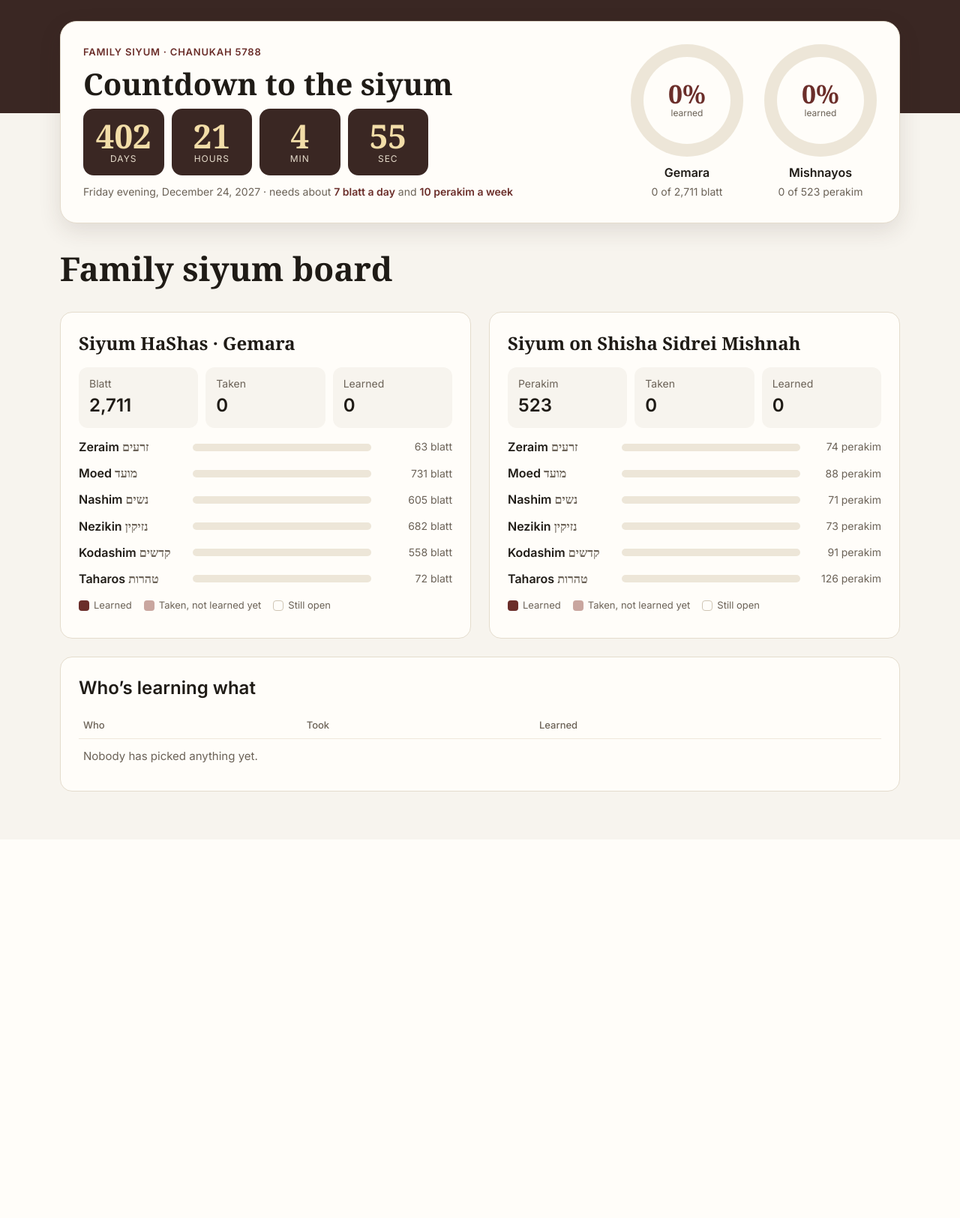
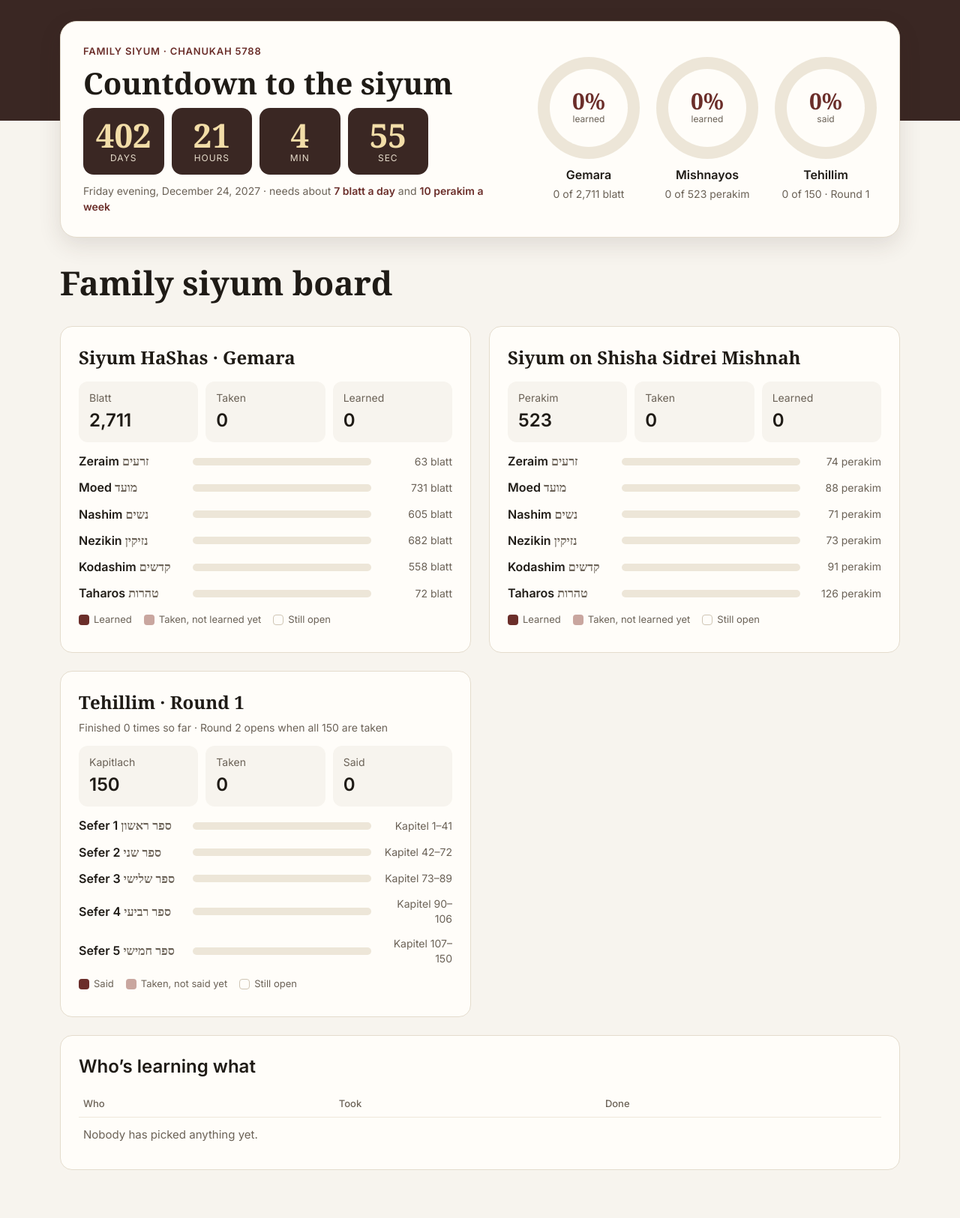
Before and after one commit to tunabagelllc-sketch/kramer-family-shas, a Node server app: page /board in a window 1280 px wide. Shown: the part 71-1696 px from the top of the page at 75% size. Before the commit the page ends 1127 px from the top, so only its background shows below. Run offline with Node 20, Linux system fonts and the light colour scheme; the visitor is signed in with stand-in values (Sample User, id 1); data that the repository does not hold is empty; some web fonts are replaced.

Commit message:
Add Tehillim: five sefarim, whole sefer or a few kapitlach, rounds, third countdown ring and board section
Co-Authored-By: Claude Opus 5.5 <noreply@anthropic.com>
Claude-Session: https://claude.ai/code/session_0114dzzpwhHT97u3ygLxns7X

```diff
--- a/public/style.css
+++ b/public/style.css
@@ -194,3 +194,22 @@ td { padding: 12px 6px; border-top: 1px solid #EFE8DB; vertical-align: top; }
 .signed-in { flex-direction: row; flex-wrap: wrap; align-items: center; justify-content: space-between; }
 .signed-in h1 { margin: 0 0 4px; font-size: 32px; }
 .nopin { font-size: 12px; font-weight: 600; background: #F3ECDF; color: #5C4A2E; border-radius: 999px; padding: 3px 9px; white-space: nowrap; }
+
+/* Tehillim */
+.modes { grid-template-columns: repeat(auto-fit, minmax(200px, 1fr)); max-width: 900px; }
+.round-note { margin-top: 6px; background: #F3ECDF; border-radius: 12px; padding: 14px 16px; font-size: 14px; color: #5C4A2E; line-height: 1.45; }
+.cd-rings { gap: 22px; }
+.cd-ring { width: 136px; height: 136px; }
+.cd-ring-in { width: 104px; height: 104px; }
+.cd-ring-pct { font-size: 30px; }
+.boards { grid-template-columns: repeat(auto-fit, minmax(360px, 1fr)); }
+@media (max-width: 560px) { .cd-ring { width: 104px; height: 104px; } .cd-ring-in { width: 80px; height: 80px; } .cd-ring-pct { font-size: 22px; } .cd-rings { gap: 14px; } }
+.mas .heb { white-space: nowrap; font-size: 18px; }
+@media (max-width: 560px) {
+  .cd-rings { gap: 10px; flex-wrap: nowrap; width: 100%; justify-content: space-between; }
+  .cd-ring { width: 92px; height: 92px; }
+  .cd-ring-in { width: 70px; height: 70px; }
+  .cd-ring-pct { font-size: 19px; }
+  .cd-ring-wrap .strong { font-size: 14px; }
+  .cd-ring-sub { font-size: 11px; text-align: center; }
+}
--- a/src/server.js
+++ b/src/server.js
@@ -168,14 +168,29 @@ app.post('/setup', wrap(async (req, res) => {
 }));
 
 // ---------- Who's learning ----------
+const labelOf = (t, x) => t.prefix + x.name;
+
+// Tehillim is said in rounds. The current round is the newest one, unless all 150 are taken in it.
+async function tehillimRound() {
+  const r = await db.one(`SELECT round, count(*)::int AS n FROM claims WHERE track = 't' GROUP BY round ORDER BY round DESC LIMIT 1`);
+  if (!r) return 1;
+  return r.n >= TRACKS.t.total ? r.round + 1 : r.round;
+}
+const roundFor = async (t) => (t.rounds ? tehillimRound() : 1);
+async function tehillimFinished() {
+  const r = await db.one(`SELECT count(*)::int AS n FROM (SELECT round FROM claims WHERE track = 't' GROUP BY round
+    HAVING count(learned_at) >= $1) x`, [TRACKS.t.total]);
+  return r ? r.n : 0;
+}
+
 async function summaries() {
-  const rows = await db.many(`SELECT person_id, track, masechta, array_agg(unit ORDER BY unit) AS units,
-      count(learned_at)::int AS learned FROM claims GROUP BY person_id, track, masechta ORDER BY min(claimed_at)`);
+  const rows = await db.many(`SELECT person_id, track, masechta, round, array_agg(unit ORDER BY unit) AS units,
+      count(learned_at)::int AS learned FROM claims GROUP BY person_id, track, masechta, round ORDER BY min(claimed_at)`);
   const by = {};
   for (const r of rows) {
-    const t = TRACKS[r.track]; const x = t.byKey[r.masechta]; if (!x) continue;
-    const label = (r.track === 'm' ? 'Mishnayos ' : '') + x.name;
-    const what = r.units.length === x.count ? `${label} · whole` : `${label} ${r.track === 'm' ? 'perek ' : ''}${ranges(r.units)}`;
+    const t = TRACKS[r.track]; const x = t && t.byKey[r.masechta]; if (!x) continue;
+    const rnd = t.rounds && r.round > 1 ? ` · Round ${r.round}` : '';
+    const what = r.units.length === x.count ? `${labelOf(t, x)} · whole${rnd}` : `${t.prefix}${t.rangePrefix}${ranges(r.units)}${rnd}`;
     (by[r.person_id] = by[r.person_id] || []).push({ what, done: r.learned, of: r.units.length, unitsWord: t.many });
   }
   return by;
@@ -272,62 +287,68 @@ app.get('/learn', requirePerson, wrap(async (req, res) => {
   let s = parseInt(req.query.s, 10); if (!(s >= 0 && s < t.sedarim.length)) s = t.key === 'g' ? 1 : 0;
   const seder = t.sedarim[s];
   const x = (req.query.m && t.byKey[req.query.m] && t.byKey[req.query.m].seder === s) ? t.byKey[req.query.m] : seder.masechtos[0];
+  const round = await roundFor(t);
 
-  const counts = await db.many('SELECT masechta, count(*)::int AS n FROM claims WHERE track = $1 GROUP BY masechta', [t.key]);
+  const counts = await db.many('SELECT masechta, count(*)::int AS n FROM claims WHERE track = $1 AND round = $2 GROUP BY masechta', [t.key, round]);
   const takenCount = Object.fromEntries(counts.map((c) => [c.masechta, c.n]));
   const claimed = await db.many(`SELECT c.unit, c.person_id, p.name FROM claims c JOIN people p ON p.id = c.person_id
-    WHERE c.track = $1 AND c.masechta = $2`, [t.key, x.key]);
+    WHERE c.track = $1 AND c.masechta = $2 AND c.round = $3`, [t.key, x.key, round]);
   const owner = Object.fromEntries(claimed.map((c) => [c.unit, c]));
   const units = [];
-  for (let u = t.first; u <= x.last; u++) units.push({ n: u, label: hebNum(u), owner: owner[u] || null });
+  for (let u = x.first; u <= x.last; u++) units.push({ n: u, label: hebNum(u), owner: owner[u] || null });
   const free = units.filter((u) => !u.owner).length;
-  res.render('learn', { t, tracks: TRACKS, s, seder, x, units, free, takenCount });
+  const finished = t.rounds ? await tehillimFinished() : 0;
+  res.render('learn', { t, tracks: TRACKS, s, seder, x, units, free, takenCount, round, finished, labelOf });
 }));
 
 app.post('/claim', requirePerson, wrap(async (req, res) => {
   const t = TRACKS[req.body.track]; const x = t && t.byKey[req.body.masechta];
   if (!x) return res.redirect('/learn');
+  const round = await roundFor(t);
   let wanted = [];
   if (req.body.mode === 'whole') {
-    const taken = new Set((await db.many('SELECT unit FROM claims WHERE track = $1 AND masechta = $2', [t.key, x.key])).map((r) => r.unit));
-    for (let u = t.first; u <= x.last; u++) if (!taken.has(u)) wanted.push(u);
+    const taken = new Set((await db.many('SELECT unit FROM claims WHERE track = $1 AND masechta = $2 AND round = $3',
+      [t.key, x.key, round])).map((r) => r.unit));
+    for (let u = x.first; u <= x.last; u++) if (!taken.has(u)) wanted.push(u);
   } else {
     const raw = [].concat(req.body.units || []);
-    wanted = [...new Set(raw.map((v) => parseInt(v, 10)).filter((u) => u >= t.first && u <= x.last))];
+    wanted = [...new Set(raw.map((v) => parseInt(v, 10)).filter((u) => u >= x.first && u <= x.last))];
   }
   const back = `/learn?track=${t.key}&s=${x.seder}&m=${x.key}`;
   if (!wanted.length) {
     req.flash('err', req.body.mode === 'whole' ? 'Everything here is already taken.' : `Tap at least one ${t.one} first.`);
     return res.redirect(back);
   }
-  const r = await db.pool.query(`INSERT INTO claims (track, masechta, unit, person_id)
-    SELECT $1, $2, u, $3 FROM unnest($4::int[]) AS u ON CONFLICT DO NOTHING`, [t.key, x.key, req.me.id, wanted]);
-  const label = (t.key === 'm' ? 'Mishnayos ' : '') + x.name;
+  const r = await db.pool.query(`INSERT INTO claims (track, masechta, unit, person_id, round)
+    SELECT $1, $2, u, $3, $5 FROM unnest($4::int[]) AS u ON CONFLICT DO NOTHING`, [t.key, x.key, req.me.id, wanted, round]);
+  const label = labelOf(t, x);
   const got = r.rowCount;
   if (got === 0) req.flash('err', 'Someone else already took those. Pick others.');
   else if (got < wanted.length) req.flash('ok', `Added ${got} ${got === 1 ? t.one : t.many} of ${label}. ${wanted.length - got} were just taken by someone else.`);
   else if (req.body.mode === 'whole') req.flash('ok', got === x.count ? `You took all of ${label}. Hatzlacha!` : `You took the remaining ${got} ${got === 1 ? t.one : t.many} of ${label}. Hatzlacha!`);
   else req.flash('ok', `Added ${got} ${got === 1 ? t.one : t.many} of ${label} to your plan.`);
+  if (t.rounds && (await roundFor(t)) > round) req.flash('ok', `That finished taking all of Tehillim! Round ${round + 1} is now open.`);
   res.redirect(back);
 }));
 
 // ---------- My plan ----------
+const TRACK_ORDER = { g: 0, m: 1, t: 2 };
 app.get('/plan', requirePerson, wrap(async (req, res) => {
-  const rows = await db.many(`SELECT track, masechta, unit, learned_at FROM claims WHERE person_id = $1 ORDER BY track, masechta, unit`, [req.me.id]);
+  const rows = await db.many(`SELECT track, masechta, unit, round, learned_at FROM claims WHERE person_id = $1 ORDER BY track, masechta, round, unit`, [req.me.id]);
   const groups = [];
   const idx = {};
   for (const r of rows) {
-    const t = TRACKS[r.track]; const x = t.byKey[r.masechta]; if (!x) continue;
-    const k = r.track + ':' + r.masechta;
+    const t = TRACKS[r.track]; const x = t && t.byKey[r.masechta]; if (!x) continue;
+    const k = r.track + ':' + r.masechta + ':' + r.round;
     if (!idx[k]) {
-      idx[k] = { t, x, label: (r.track === 'm' ? 'Mishnayos ' : '') + x.name, units: [] };
+      idx[k] = { t, x, round: r.round, label: labelOf(t, x) + (t.rounds && r.round > 1 ? ` · Round ${r.round}` : ''), units: [] };
       groups.push(idx[k]);
     }
     idx[k].units.push({ n: r.unit, label: hebNum(r.unit), learned: !!r.learned_at, url: sefariaUrl(r.track, x, r.unit) });
   }
-  // Gemara first, then by order in Shas
-  groups.sort((a, b) => (a.t.key === b.t.key ? 0 : a.t.key === 'g' ? -1 : 1) || a.x.seder - b.x.seder
-    || a.t.sedarim[a.x.seder].masechtos.indexOf(a.x) - b.t.sedarim[b.x.seder].masechtos.indexOf(b.x));
+  // Gemara, then Mishnayos, then Tehillim; each in its own order
+  groups.sort((a, b) => (TRACK_ORDER[a.t.key] - TRACK_ORDER[b.t.key]) || a.x.seder - b.x.seder
+    || a.t.sedarim[a.x.seder].masechtos.indexOf(a.x) - b.t.sedarim[b.x.seder].masechtos.indexOf(b.x) || a.round - b.round);
   for (const g of groups) {
     g.done = g.units.filter((u) => u.learned).length;
     g.whole = g.units.length === g.x.count;
@@ -342,8 +363,8 @@ app.post('/learned', requirePerson, wrap(async (req, res) => {
   const t = TRACKS[req.body.track];
   if (t) {
     await db.pool.query(`UPDATE claims SET learned_at = ${req.body.learned === '1' ? 'now()' : 'NULL'}
-      WHERE track = $1 AND masechta = $2 AND unit = $3 AND person_id = $4`,
-    [t.key, req.body.masechta, parseInt(req.body.unit, 10), req.me.id]);
+      WHERE track = $1 AND masechta = $2 AND unit = $3 AND person_id = $4 AND round = $5`,
+    [t.key, req.body.masechta, parseInt(req.body.unit, 10), req.me.id, parseInt(req.body.round, 10) || 1]);
   }
   res.redirect('/plan' + (req.body.anchor ? '#' + encodeURIComponent(req.body.anchor) : ''));
 }));
@@ -351,36 +372,47 @@ app.post('/learned', requirePerson, wrap(async (req, res) => {
 app.post('/release', requirePerson, wrap(async (req, res) => {
   const t = TRACKS[req.body.track];
   if (t) {
-    const params = [t.key, req.body.masechta, req.me.id];
-    let sql = 'DELETE FROM claims WHERE track = $1 AND masechta = $2 AND person_id = $3 AND learned_at IS NULL';
-    if (req.body.unit) { sql += ' AND unit = $4'; params.push(parseInt(req.body.unit, 10)); }
+    const params = [t.key, req.body.masechta, req.me.id, parseInt(req.body.round, 10) || 1];
+    let sql = 'DELETE FROM claims WHERE track = $1 AND masechta = $2 AND person_id = $3 AND round = $4 AND learned_at IS NULL';
+    if (req.body.unit) { sql += ' AND unit = $5'; params.push(parseInt(req.body.unit, 10)); }
     const r = await db.pool.query(sql, params);
-    req.flash('ok', r.rowCount ? `Gave back ${r.rowCount} so someone else can take ${r.rowCount === 1 ? 'it' : 'them'}. (Anything you already learned stays yours.)` : 'Nothing to give back. Learned ones stay yours.');
+    req.flash('ok', r.rowCount ? `Gave back ${r.rowCount} so someone else can take ${r.rowCount === 1 ? 'it' : 'them'}. (Anything you already finished stays yours.)` : 'Nothing to give back. Finished ones stay yours.');
   }
   res.redirect('/plan');
 }));
 
 // ---------- Family siyum board ----------
+// Gemara and Mishnayos count everything; Tehillim counts the current round.
 async function trackTotals() {
-  const rows = await db.many('SELECT track, count(*)::int AS taken, count(learned_at)::int AS learned FROM claims GROUP BY track');
+  const tr = await tehillimRound();
+  const rows = await db.many(`SELECT track, count(*)::int AS taken, count(learned_at)::int AS learned FROM claims
+    WHERE track <> 't' OR round = $1 GROUP BY track`, [tr]);
   const out = {};
   for (const t of Object.values(TRACKS)) {
     const r = rows.find((v) => v.track === t.key) || { taken: 0, learned: 0 };
     out[t.key] = { total: t.total, taken: r.taken, learned: r.learned };
   }
+  out.t.round = tr;
+  out.t.finished = await tehillimFinished();
   return out;
 }
 
 app.get('/board', wrap(async (req, res) => {
-  const rows = await db.many('SELECT track, masechta, count(*)::int AS taken, count(learned_at)::int AS learned FROM claims GROUP BY track, masechta');
+  const tr = await tehillimRound();
+  const rows = await db.many(`SELECT track, masechta, count(*)::int AS taken, count(learned_at)::int AS learned FROM claims
+    WHERE track <> 't' OR round = $1 GROUP BY track, masechta`, [tr]);
   const boards = Object.values(TRACKS).map((t) => {
-    const sedarim = t.sedarim.map((s) => {
+    // Tehillim shows one row per sefer; Shas and Mishnayos one row per seder.
+    const groups = t.key === 't'
+      ? t.sedarim[0].masechtos.map((x) => ({ name: x.name, heb: x.heb, total: x.count, list: [x], range: `${x.first}–${x.last}` }))
+      : t.sedarim.map((s) => ({ name: s.name, heb: s.heb, total: s.total, list: s.masechtos }));
+    const sedarim = groups.map((g) => {
       let taken = 0, learned = 0;
-      for (const x of s.masechtos) {
+      for (const x of g.list) {
         const r = rows.find((v) => v.track === t.key && v.masechta === x.key);
         if (r) { taken += r.taken; learned += r.learned; }
       }
-      return { name: s.name, heb: s.heb, total: s.total, taken, learned };
+      return { name: g.name, heb: g.heb, total: g.total, range: g.range, taken, learned };
     });
     const taken = sedarim.reduce((a, s) => a + s.taken, 0);
     const learned = sedarim.reduce((a, s) => a + s.learned, 0);
@@ -388,9 +420,8 @@ app.get('/board', wrap(async (req, res) => {
   });
   const people = await db.many('SELECT id, name, generation FROM people ORDER BY created_at, id');
   const sums = await summaries();
-  const cdTotals = {};
-  for (const b of boards) cdTotals[b.t.key] = { total: b.total, taken: b.taken, learned: b.learned };
-  res.render('board', { boards, people, sums, countdown: { totals: cdTotals } });
+  const totals = await trackTotals();
+  res.render('board', { boards, people, sums, tRound: tr, tFinished: totals.t.finished, countdown: { totals } });
 }));
 
 // ---------- Admin ----------
--- a/views/board.ejs
+++ b/views/board.ejs
@@ -3,25 +3,26 @@
 <div class="boards">
 <% boards.forEach(b => { %>
 <section class="card">
-  <h2 class="serif title-sm"><%= b.t.key === 'g' ? 'Siyum HaShas · Gemara' : 'Siyum on Shisha Sidrei Mishnah' %></h2>
+  <h2 class="serif title-sm"><%= b.t.key === 'g' ? 'Siyum HaShas · Gemara' : b.t.key === 'm' ? 'Siyum on Shisha Sidrei Mishnah' : 'Tehillim · Round ' + tRound %></h2>
+  <% if (b.t.rounds) { %><span class="muted small" style="margin-top: -8px">Finished <%= tFinished %> time<%= tFinished === 1 ? '' : 's' %> so far · Round <%= tRound + 1 %> opens when all 150 are taken</span><% } %>
   <div class="stats">
     <div><span class="muted small"><%= b.t.many[0].toUpperCase() + b.t.many.slice(1) %></span><span class="num"><%= b.total.toLocaleString() %></span></div>
     <div><span class="muted small">Taken</span><span class="num"><%= b.taken.toLocaleString() %></span></div>
-    <div><span class="muted small">Learned</span><span class="num"><%= b.learned.toLocaleString() %></span></div>
+    <div><span class="muted small"><%= b.t.doneWord[0].toUpperCase() + b.t.doneWord.slice(1) %></span><span class="num"><%= b.learned.toLocaleString() %></span></div>
   </div>
   <div class="seder-rows">
     <% b.sedarim.forEach(sd => { %>
       <div class="seder-row">
         <span class="strong"><%= sd.name %> <span lang="he" class="serif muted"><%= sd.heb %></span></span>
-        <div class="bar stacked" role="img" aria-label="<%= sd.learned %> learned, <%= sd.taken %> taken of <%= sd.total %>">
+        <div class="bar stacked" role="img" aria-label="<%= sd.learned %> <%= b.t.doneWord %>, <%= sd.taken %> taken of <%= sd.total %>">
           <div class="learned" style="width: <%= (100 * sd.learned / sd.total).toFixed(1) %>%"></div>
           <div class="taken" style="width: <%= (100 * (sd.taken - sd.learned) / sd.total).toFixed(1) %>%"></div>
         </div>
-        <span class="muted small right"><%= sd.total %> <%= b.t.many %></span>
+        <span class="muted small right"><%= sd.range ? 'Kapitel ' + sd.range : sd.total + ' ' + b.t.many %></span>
       </div>
     <% }) %>
   </div>
-  <div class="legend"><span><i class="sw learned"></i>Learned</span><span><i class="sw takenbar"></i>Taken, not learned yet</span><span><i class="sw open"></i>Still open</span></div>
+  <div class="legend"><span><i class="sw learned"></i><%= b.t.rounds ? 'Said' : 'Learned' %></span><span><i class="sw takenbar"></i>Taken, not <%= b.t.doneWord %> yet</span><span><i class="sw open"></i>Still open</span></div>
 </section>
 <% }) %>
 </div>
@@ -30,7 +31,7 @@
   <h2 class="title-sm">Who’s learning what</h2>
   <div class="table-wrap">
     <table>
-      <thead><tr><th>Who</th><th>Took</th><th>Learned</th></tr></thead>
+      <thead><tr><th>Who</th><th>Took</th><th>Done</th></tr></thead>
       <tbody>
       <% let any = false; people.forEach(p => { (sums[p.id] || []).forEach((s, i) => { any = true; %>
         <tr>
--- a/views/partials/countdown.ejs
+++ b/views/partials/countdown.ejs
@@ -1,5 +1,5 @@
 <% const daysLeft = Math.max(1, siyum.days);
-   const g = totals.g, m = totals.m;
+   const g = totals.g, m = totals.m, th = totals.t;
    const pct = (v) => { const x = 100 * v.learned / v.total; return v.learned > 0 && x < 1 ? '<1' : String(Math.round(x)); };
    const ringW = (v) => Math.min(100, 100 * v.learned / v.total).toFixed(2); %>
 <section class="cd-hero" aria-labelledby="cd-title">
@@ -19,13 +19,13 @@
           <strong><%= Math.ceil((m.total - m.learned) / daysLeft * 7) %> perakim a week</strong></p>
       </div>
       <div class="cd-rings">
-        <% [['Gemara', g, 'blatt'], ['Mishnayos', m, 'perakim']].forEach(([name, v, unit]) => { %>
+        <% [['Gemara', g, 'blatt', 'learned'], ['Mishnayos', m, 'perakim', 'learned'], ['Tehillim', th, 'kapitlach', 'said']].filter(r => r[1]).forEach(([name, v, unit, word]) => { %>
         <div class="cd-ring-wrap">
-          <div class="cd-ring" style="--p: <%= ringW(v) %>%" role="img" aria-label="<%= name %>: <%= v.learned %> of <%= v.total %> <%= unit %> learned">
-            <div class="cd-ring-in"><span class="cd-ring-pct"><%= pct(v) %>%</span><span class="cd-ring-lbl">learned</span></div>
+          <div class="cd-ring" style="--p: <%= ringW(v) %>%" role="img" aria-label="<%= name %>: <%= v.learned %> of <%= v.total %> <%= unit %> <%= word %>">
+            <div class="cd-ring-in"><span class="cd-ring-pct"><%= pct(v) %>%</span><span class="cd-ring-lbl"><%= word %></span></div>
           </div>
           <span class="strong"><%= name %></span>
-          <span class="muted small cd-ring-sub"><%= v.learned.toLocaleString() %> of <%= v.total.toLocaleString() %> <%= unit %></span>
+          <span class="muted small cd-ring-sub"><%= v.learned.toLocaleString() %> of <%= v.total.toLocaleString() %><%= v.round ? ' · Round ' + v.round : ' ' + unit %></span>
         </div>
         <% }) %>
       </div>
```
Also changed, not shown: src/data.js (+19 -3 lines), src/db.js (+9 -0 lines), views/learn.ejs (+12 -7 lines), views/plan.ejs (+10 -10 lines).
